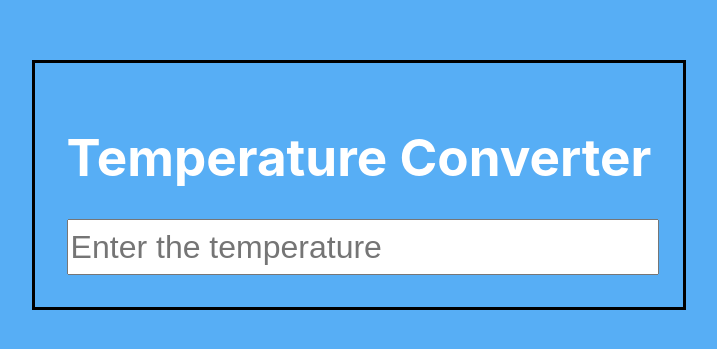
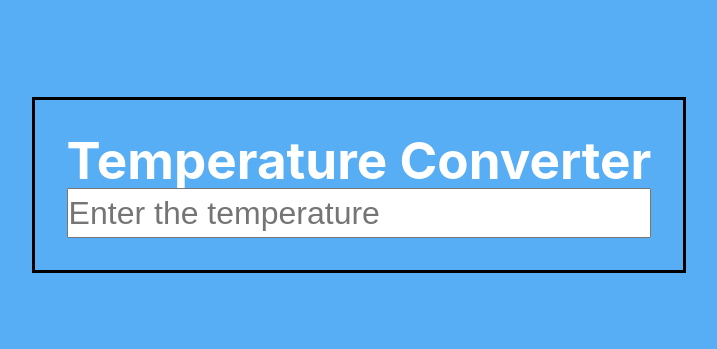
Before and after one commit to jatempa/temperature-converter, a Vue app in the folder client/: page / in a window 1280 px wide. Shown: the part 215-564 px from the top of the page, without its empty margins (281-998 px from the left). Built offline with nearby package versions, Linux system fonts and the light colour scheme.

Commit message:
Set 'borde-box' value to 'box-sizing' property

```diff
--- a/client/src/App.vue
+++ b/client/src/App.vue
@@ -1,11 +1,16 @@
 <script setup>
+import { reactive } from 'vue';
 import CustomInput from './components/CustomInput.vue';
 import Header from './components/Header.vue';
+
+const state = reactive({
+  temperatureVal: '',
+  unit: '',
+});
 </script>
 
 <template>
   <Header>Temperature Converter</Header>
-  <CustomInput />
+  <CustomInput v-model.number="state.temperatureVal" />
+  {{ state.temperatureVal }}
 </template>
-
-<style scoped></style>
--- a/client/src/style.css
+++ b/client/src/style.css
@@ -1,3 +1,11 @@
+*,
+*::after,
+*::before {
+  box-sizing: border-box;
+  margin: 0;
+  padding: 0;
+}
+
 :root {
   font-family: Inter, Avenir, Helvetica, Arial, sans-serif;
   font-size: 16px;
```
